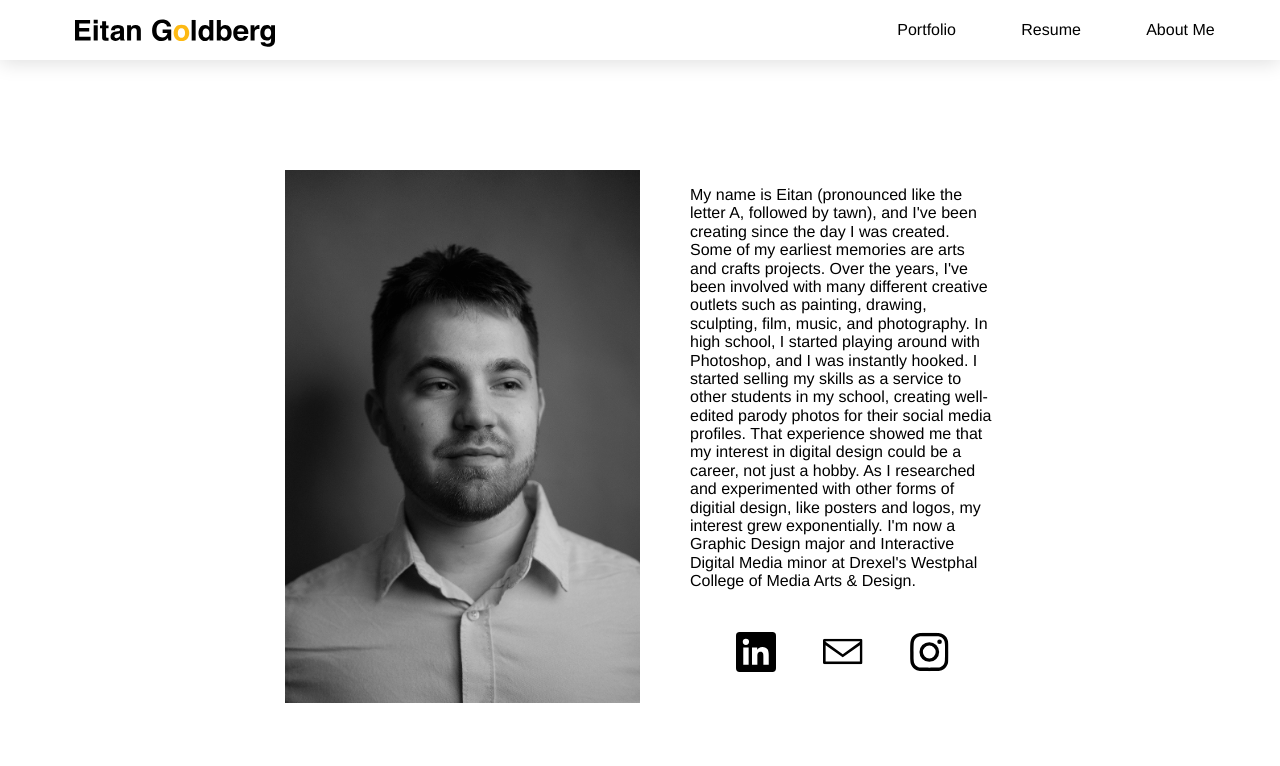
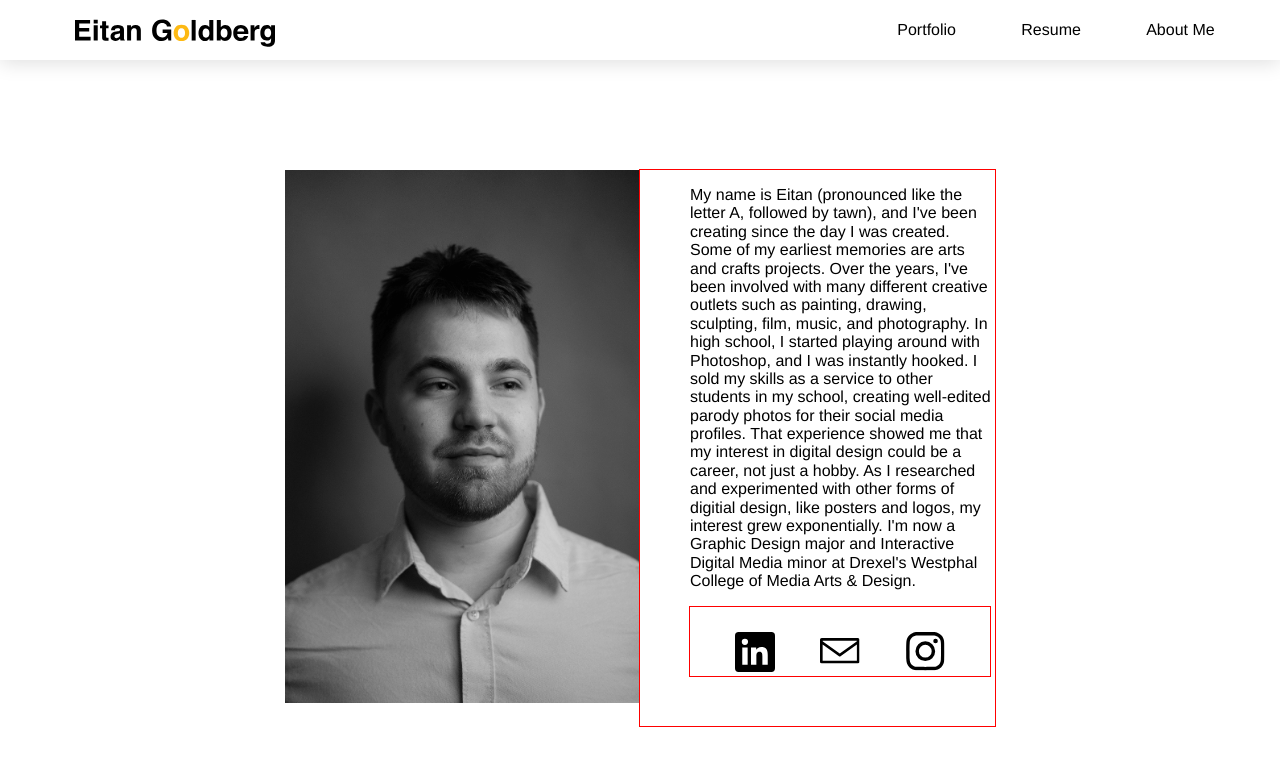
Before and after one commit to egoldberg30/Portfolio, a website: page deploy/aboutme.html in a window 1280 px wide. Drawn offline with Linux system fonts and the light colour scheme.

Commit message:
social links

```diff
--- a/deploy/aboutme.html
+++ b/deploy/aboutme.html
@@ -49,12 +49,15 @@
        <div id=aboutme_content>
            <img src="img/EitanGoldberg_Headshot.png" alt="eitangoldberg_headshot" id="headshot">
            <div id="caption">
-                <p>My name is Eitan (pronounced like the letter A, followed by tawn), and I've been creating since the day I was created. Some of my earliest memories are arts and crafts projects. Over the years, I've been involved with many different creative outlets such as painting, drawing, sculpting, film, music, and photography. In high school, I started playing around with Photoshop, and I was instantly hooked. I started selling my skills as a service to other students in my school, creating well-edited parody photos for their social media profiles. That experience showed me that my interest in digital design could be a career, not just a hobby. As I researched and experimented with other forms of digitial design, like posters and logos, my interest grew exponentially. I'm now a Graphic Design major and Interactive Digital Media minor at Drexel's Westphal College of Media Arts & Design.
+                <p>My name is Eitan (pronounced like the letter A, followed by tawn), and I've been creating since the day I was created. Some of my earliest memories are arts and crafts projects. Over the years, I've been involved with many different creative outlets such as painting, drawing, sculpting, film, music, and photography. In high school, I started playing around with Photoshop, and I was instantly hooked. I sold my skills as a service to other students in my school, creating well-edited parody photos for their social media profiles. That experience showed me that my interest in digital design could be a career, not just a hobby. As I researched and experimented with other forms of digitial design, like posters and logos, my interest grew exponentially. I'm now a Graphic Design major and Interactive Digital Media minor at Drexel's Westphal College of Media Arts & Design.
                 </p>
                 <div id="social-media-icons">
+                    <a href="https://www.linkedin.com/in/eitan-goldberg/">
                         <svg fill="none" viewBox="0 0 22 22" class="linkedin-icon">
                             <path d="M20 0H2a2 2 0 0 0-2 2v18a2 2 0 0 0 2 2h18a2 2 0 0 0 2-2V2a2 2 0 0 0-2-2ZM6.954 18h-2.95V8.508h2.95V18ZM5.449 7.151a1.72 1.72 0 1 1 0-3.44 1.72 1.72 0 0 1 0 3.44ZM18.004 18h-2.948v-4.616c0-1.101-.02-2.517-1.533-2.517-1.535 0-1.771 1.199-1.771 2.437V18H8.804V8.508h2.83v1.297h.04c.394-.746 1.356-1.533 2.791-1.533 2.987 0 3.539 1.966 3.539 4.522V18Z" fill="#000"/>
                         </svg>
+                    </a>
+                    <a href="mailto: egoldberg30@gmail.com">
                         <svg fill="none" viewBox="0 0 27 18" class="email-icon">
                             <g clip-path="url(#clip0_72_290)">
                             <path d="M1.178-.001C.528-.001 0 .554 0 1.185v14.82c0 .63.527 1.186 1.177 1.186h24.324c.65 0 1.177-.555 1.177-1.185V1.185c0-.63-.527-1.186-1.177-1.186H1.178Zm.602 2.012c0-.129.104-.233.233-.233h22.654c.129 0 .233.104.233.233 0 .121-.058.234-.156.305L13.34 10.457 1.936 2.316a.374.374 0 0 1-.156-.305Zm0 2.388 11.041 7.883a.889.889 0 0 0 1.038 0L24.9 4.4v11.014H1.78V4.399Z" fill="#000"/>
@@ -65,6 +68,8 @@
                             </clipPath>
                             </defs>
                         </svg>
+                    </a>
+                    <a href="https://www.instagram.com/obsessive.work/">
                         <svg fill="none" viewBox="0 0 25 24" class="instagram-icon">
                             <g clip-path="url(#clip0_72_283)" fill="#000">
                             <path d="M12.687 2.163c3.206 0 3.586.014 4.847.07 1.172.052 1.805.25 2.226.413.558.216.961.478 1.378.895.422.422.68.82.896 1.379.164.421.36 1.059.412 2.226.057 1.266.07 1.645.07 4.847 0 3.206-.013 3.586-.07 4.847-.051 1.172-.248 1.805-.412 2.226a3.71 3.71 0 0 1-.895 1.379 3.69 3.69 0 0 1-1.379.895c-.422.164-1.059.36-2.226.412-1.266.056-1.645.07-4.847.07-3.206 0-3.586-.014-4.847-.07-1.172-.051-1.804-.248-2.226-.412a3.71 3.71 0 0 1-1.378-.895 3.691 3.691 0 0 1-.896-1.379c-.164-.421-.36-1.059-.412-2.226-.057-1.266-.07-1.646-.07-4.847 0-3.206.013-3.586.07-4.847.051-1.172.248-1.805.412-2.226.216-.558.478-.961.896-1.379a3.69 3.69 0 0 1 1.378-.895c.422-.164 1.059-.36 2.226-.412 1.261-.057 1.64-.07 4.847-.07Zm0-2.16c-3.258 0-3.666.014-4.945.07C6.467.129 5.59.335 4.83.63a5.857 5.857 0 0 0-2.128 1.387 5.88 5.88 0 0 0-1.388 2.123C1.02 4.906.814 5.777.757 7.052c-.056 1.285-.07 1.693-.07 4.95 0 3.258.014 3.666.07 4.946.057 1.275.263 2.151.558 2.91.31.793.717 1.463 1.388 2.129a5.865 5.865 0 0 0 2.123 1.383c.764.295 1.636.501 2.911.557 1.28.056 1.688.07 4.945.07 3.258 0 3.666-.014 4.946-.07 1.275-.056 2.151-.262 2.91-.558a5.866 5.866 0 0 0 2.124-1.382 5.866 5.866 0 0 0 1.383-2.124c.295-.764.501-1.636.558-2.91.056-1.28.07-1.688.07-4.946s-.014-3.666-.07-4.945c-.057-1.275-.263-2.152-.558-2.911a5.622 5.622 0 0 0-1.374-2.133A5.865 5.865 0 0 0 20.548.635C19.784.34 18.912.134 17.637.077c-1.284-.06-1.692-.075-4.95-.075Z"/>
@@ -76,6 +81,7 @@
                             </clipPath>
                             </defs>
                         </svg>
+                    </a>
                 </div>
             </div>
        </div>
--- a/dev/scss/sections/_aboutme.scss
+++ b/dev/scss/sections/_aboutme.scss
@@ -29,7 +29,8 @@
         #caption{
             padding-top: 25px;
             padding-bottom: 50px;
-            // outline: solid 1px red;
+            // justify-content: center;
+            outline: solid 1px red;
 
             @include md {
                 grid-area: type;
@@ -40,10 +41,15 @@
         }
 
         #social-media-icons{
+            outline: solid 1px red;
             display: flex;
-            // outline: solid 1px red;
             padding-top: 25px;
             justify-content: space-evenly;
+            align-items: center;
+
+            @include xl {
+                width: 300px;
+            }
 
             .linkedin-icon{
                 width: 40px;
```
Also changed, not shown: deploy/css/styles.css, 1 other file.
